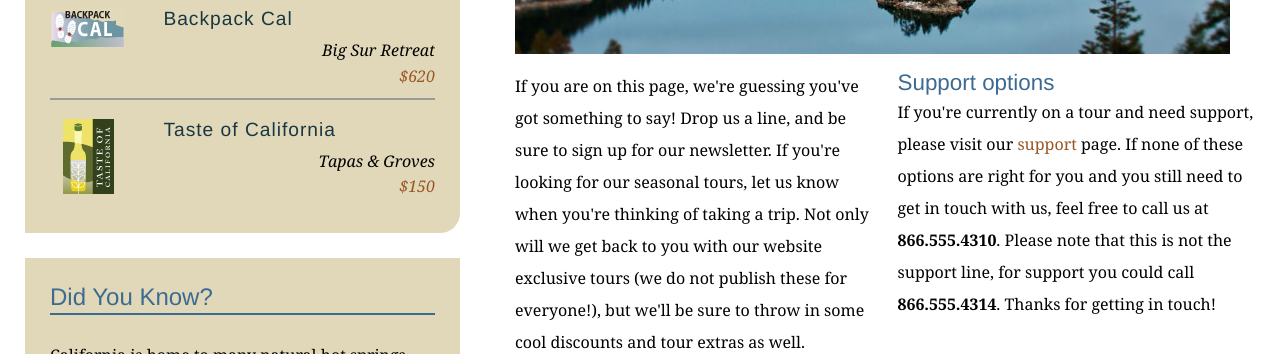
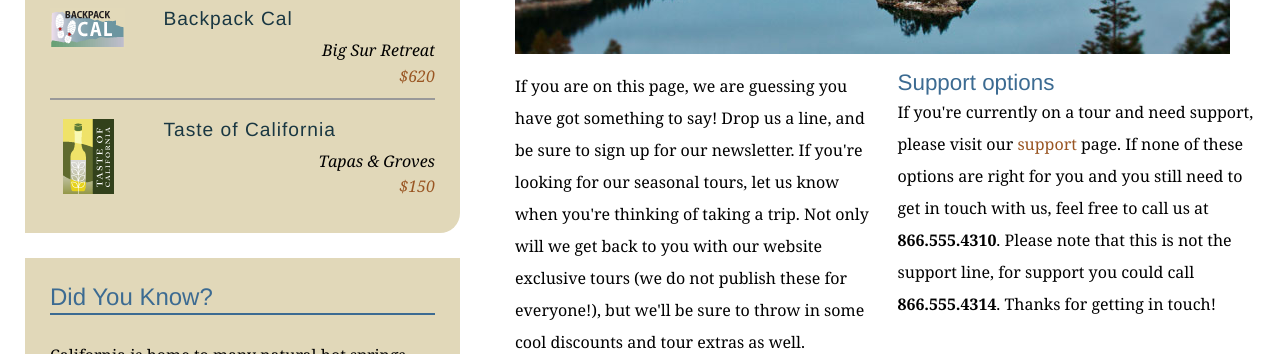
Before and after one commit to Mary-Jane/test_repo1, a plain HTML site: page contact.html in a window 1280 px wide. Shown: the part 598-952 px from the top of the page. Drawn offline with Linux system fonts and the light colour scheme.

Commit message:
Remove another contractions in contact page

```diff
--- a/contact.html
+++ b/contact.html
@@ -68,7 +68,7 @@
           <h1>Get in touch</h1>
           <img src="assets/images/emerald_bay.jpg" alt="Beautiful Lake Tahoe" class="articleImage" />
           <div class="multiCol">
-            <p>If you are on this page, we're guessing you've got something to say! Drop us a line, and be sure to sign up for our newsletter. If you're looking for our seasonal tours,  let us know when you're thinking of taking a trip. Not only will we get back to you with our website exclusive tours (we do not publish these for everyone!), but we'll be sure to throw in some cool discounts and tour extras as well.</p>
+            <p>If you are on this page, we are guessing you have got something to say! Drop us a line, and be sure to sign up for our newsletter. If you're looking for our seasonal tours,  let us know when you're thinking of taking a trip. Not only will we get back to you with our website exclusive tours (we do not publish these for everyone!), but we'll be sure to throw in some cool discounts and tour extras as well.</p>
 
             <h2>Support options</h2>
             <p>If you're currently on a tour and need support, please visit our <a href="support.html">support</a> page. If none of these options are right for you and you still need to get in touch with us, feel free to call us at<span class="phone"> <strong>866.555.4310</strong>. Please note that this is not the support line, for support you could call </span><strong>866.555.4314</strong>. Thanks for getting in touch!</p>
```
